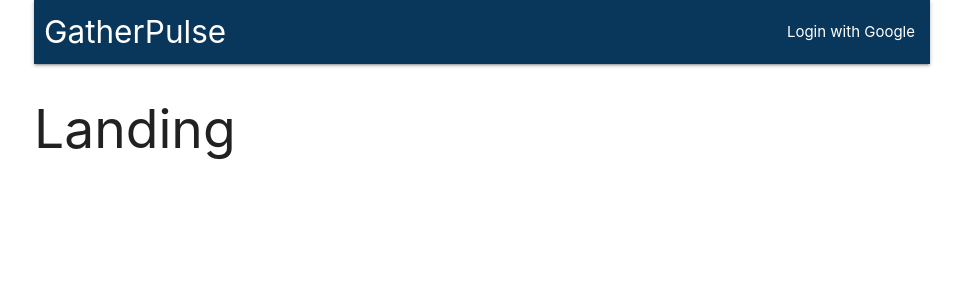
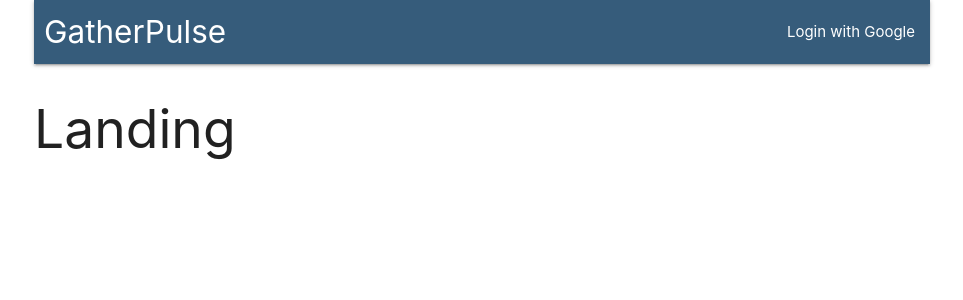
Before and after one commit to BryantVaughn/gather-pulse, a React (Create React App) app in the folder client/: page / in a window 1280 px wide. Shown: the top 300 px of the page, without its empty margins (158-1121 px from the left). Built offline with nearby package versions, Linux system fonts and the light colour scheme.

Commit message:
header color

```diff
--- a/client/src/components/Header.js
+++ b/client/src/components/Header.js
@@ -3,7 +3,7 @@ import React, { Component } from 'react';
 class Header extends Component {
 	render() {
 		return (
-			<nav style={{ paddingLeft: '10px', backgroundColor: '#08375b' }}>
+			<nav style={{ paddingLeft: '10px', backgroundColor: '#365c7b' }}>
 				<div className="nav-wrapper">
 					<a className="left brand-logo">GatherPulse</a>
 					<ul className="right">
```
